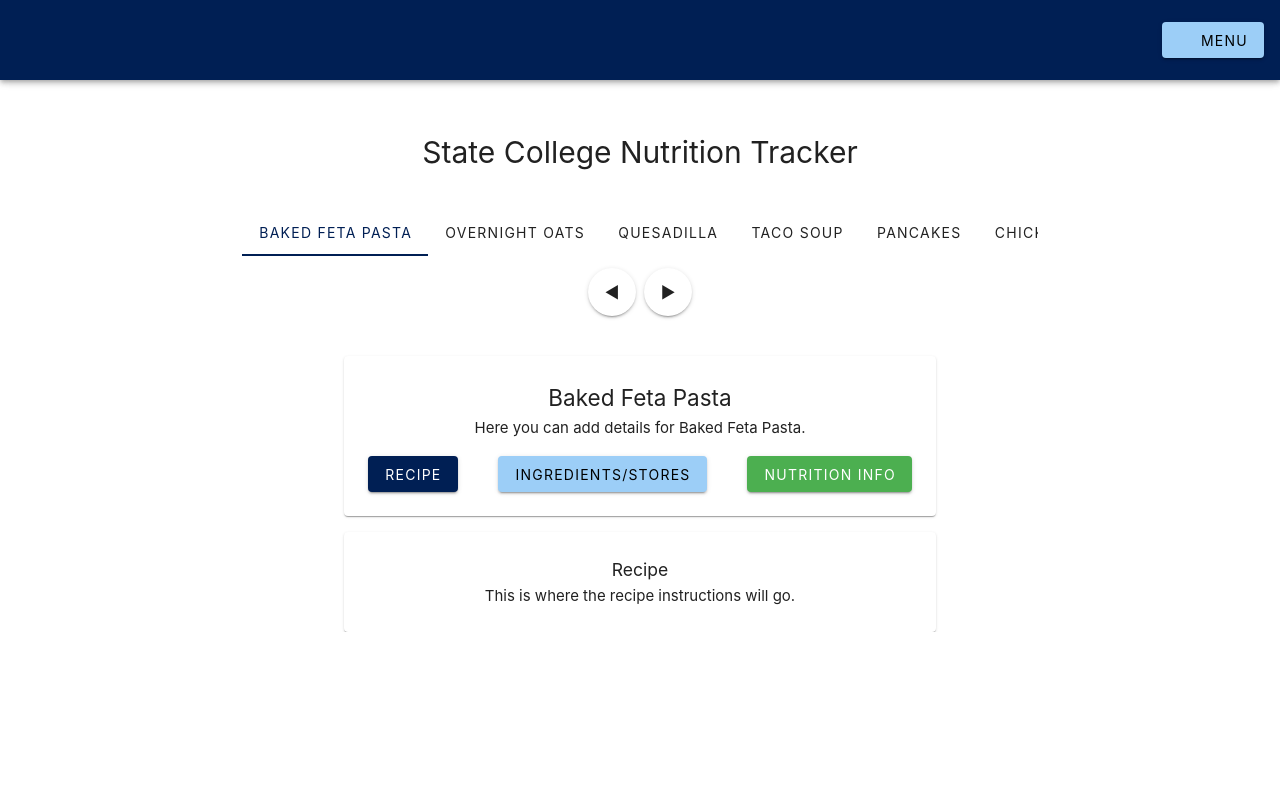
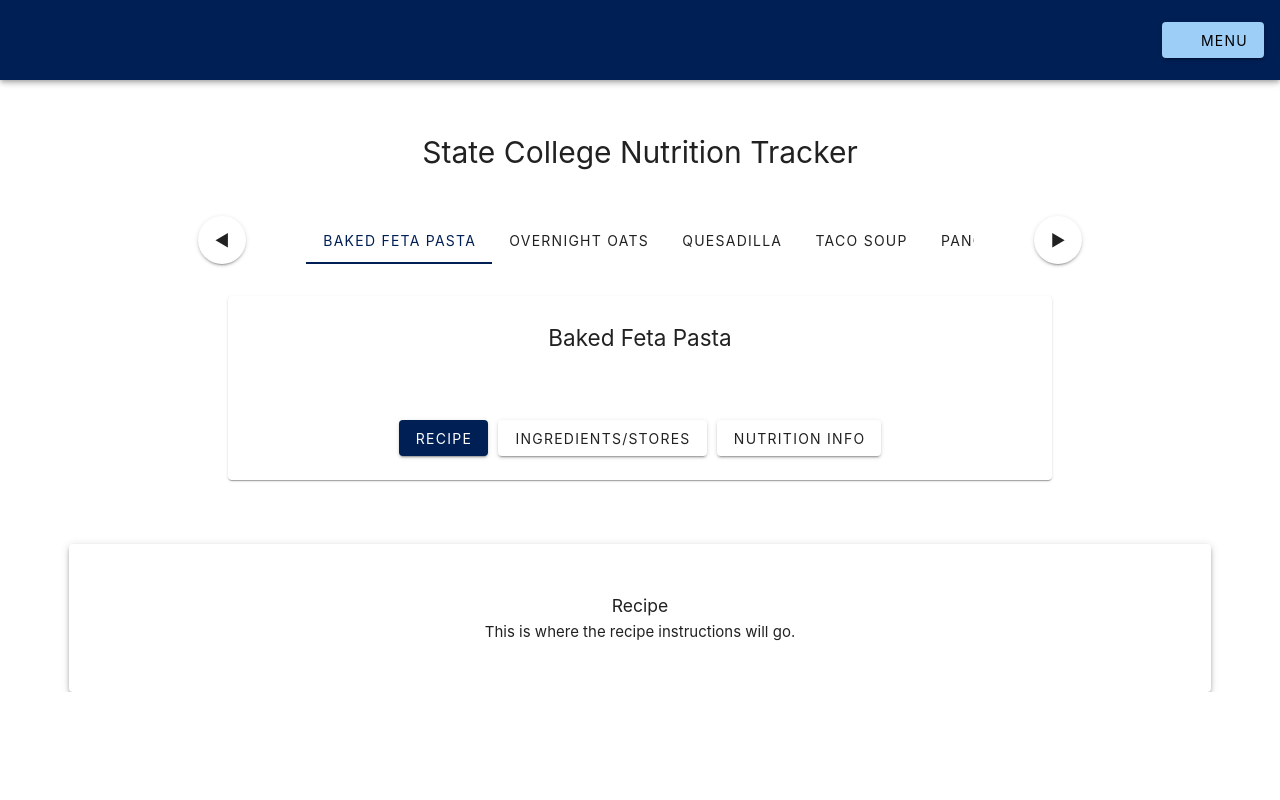
Before and after one commit to FionaRubino/DS440, a Vue app in the folder frontend/DS440W/: page / in a window 1280 px wide. Shown: the top 800 px of the page. Built offline with nearby package versions, Linux system fonts and the light colour scheme.

Commit message:
Updated LandingView UI

```diff
--- a/frontend/DS440W/src/router/index.js
+++ b/frontend/DS440W/src/router/index.js
@@ -1,6 +1,5 @@
 import { createRouter, createWebHistory } from 'vue-router'
 import LandingView from '../views/LandingView.vue'
-import ModelPage from '../views/ModelPage.vue'
 
 const router = createRouter({
   history: createWebHistory(import.meta.env.BASE_URL),
@@ -9,11 +8,6 @@ const router = createRouter({
       path: '/',
       name: 'home',
       component: LandingView,
-    },
-    {
-      path: '/model',          // <-- new route URL
-      name: 'model',
-      component: ModelPage,    // <-- now this import is used
     }
   ],
 })
--- a/frontend/DS440W/src/views/LandingView.vue
+++ b/frontend/DS440W/src/views/LandingView.vue
@@ -5,15 +5,28 @@
       class="d-flex justify-center pt-12"
       style="min-height: 100vh;"
     >
-      <div style="width: 100%; max-width: 900px; text-align: center;">
+      <div style="width: 100%; max-width: 1400px; text-align: center;">
 
+        <!-- App Title -->
         <h1 class="mb-8">State College Nutrition Tracker</h1>
 
-        <!-- Centered Tabs -->
+        <!-- Tabs with Side Arrows -->
+        <div class="d-flex align-center justify-center mt-4" style="max-width: 900px; margin: auto; width: 100%;">
+          <!-- Left Arrow -->
+          <v-btn
+            icon
+            class="ma-2"
+            @click="selectedTab = Math.max(selectedTab - 1, 0)"
+          >
+            ◀
+          </v-btn>
+
+          <!-- Tabs -->
           <v-tabs
             v-model="selectedTab"
             color="primary"
-          centered
+            class="flex-grow-1"
+            show-arrows
           >
             <v-tab
               v-for="(recipe, index) in recipes"
@@ -24,66 +37,61 @@
             </v-tab>
           </v-tabs>
 
-        <!-- Arrow Buttons -->
-        <v-row class="mt-2" justify="center" align="center">
+          <!-- Right Arrow -->
           <v-btn
             icon
-            class="ma-1"
-            @click="selectedTab = Math.max(selectedTab - 1, 0)"
-          >
-            ◀
-          </v-btn>
-          <v-btn
-            icon
-            class="ma-1"
+            class="ma-2"
             @click="selectedTab = Math.min(selectedTab + 1, recipes.length - 1)"
           >
             ▶
           </v-btn>
-        </v-row>
+        </div>
 
         <!-- Recipe Window -->
-        <v-window v-model="selectedTab" class="mt-6">
+        <v-window v-model="selectedTab">
           <v-window-item
             v-for="(recipe, index) in recipes"
             :key="index"
             :value="index"
           >
             <v-row justify="center">
+
+              <!-- TOP CARD (narrow, centered) -->
               <v-col cols="12" sm="10" md="8" lg="8">
-
-                <!-- TOP CARD -->
                 <v-card class="mt-6 mb-4 pa-6 text-center">
-                  <h2>{{ recipe }}</h2>
-                  <p>Here you can add details for {{ recipe }}.</p>
-
-                  <div class="d-flex justify-space-between mt-4">
+                  <h2 style="padding-bottom: 32px;">{{ recipe }}</h2>
+                  <div class="d-flex justify-center mt-8" style="gap: 10px;">
                     <v-btn
-                      color="primary"
+                      :color="selectedSection === 'recipe' ? 'primary' : 'primary-lighten-2'"
                       @click="selectedSection = 'recipe'"
                     >
                       Recipe
                     </v-btn>
 
                     <v-btn
-                      color="secondary"
+                      :color="selectedSection === 'ingredients' ? 'primary' : 'primary-lighten-2'"
                       @click="selectedSection = 'ingredients'"
                     >
                       Ingredients/Stores
                     </v-btn>
 
                     <v-btn
-                      color="success"
+                      :color="selectedSection === 'nutrition' ? 'primary' : 'primary-lighten-2'"
                       @click="selectedSection = 'nutrition'"
                     >
                       Nutrition Info
                     </v-btn>
                   </div>
                 </v-card>
+              </v-col>
 
-                <!-- NEW BOTTOM CARD -->
-                <v-card class="pa-6 text-center">
-
+              <!-- BOTTOM CARD (wider than top card) -->
+              <v-col cols="11" sm="11" md="11" lg="11">
+                <v-card
+                  class="mt-6 pa-12 text-center"
+                  elevation="4"
+                  style="margin: auto;"
+                >
                   <div v-if="selectedSection === 'recipe'">
                     <h3>Recipe</h3>
                     <p>This is where the recipe instructions will go.</p>
@@ -98,10 +106,9 @@
                     <h3>Nutrition Info</h3>
                     <p>This section will contain calories, macros, and other nutrition facts.</p>
                   </div>
+                </v-card>
+              </v-col>
 
-                </v-card>
-
-              </v-col>
             </v-row>
           </v-window-item>
         </v-window>
--- a/frontend/DS440W/src/views/ModelPage.vue
+++ /dev/null
@@ -1,16 +0,0 @@
-<template>
-  <v-app>
-    <v-container class="pt-12 text-center">
-      <h1>Model Page</h1>
-      <p>This is a completely new page!</p>
-    </v-container>
-  </v-app>
-</template>
-
-<script setup lang="ts">
-// nothing here yet, that's fine
-</script>
-
-<style scoped>
-/* optional styles */
-</style>
```
Lines whose indentation alone changed are shown as unchanged.
